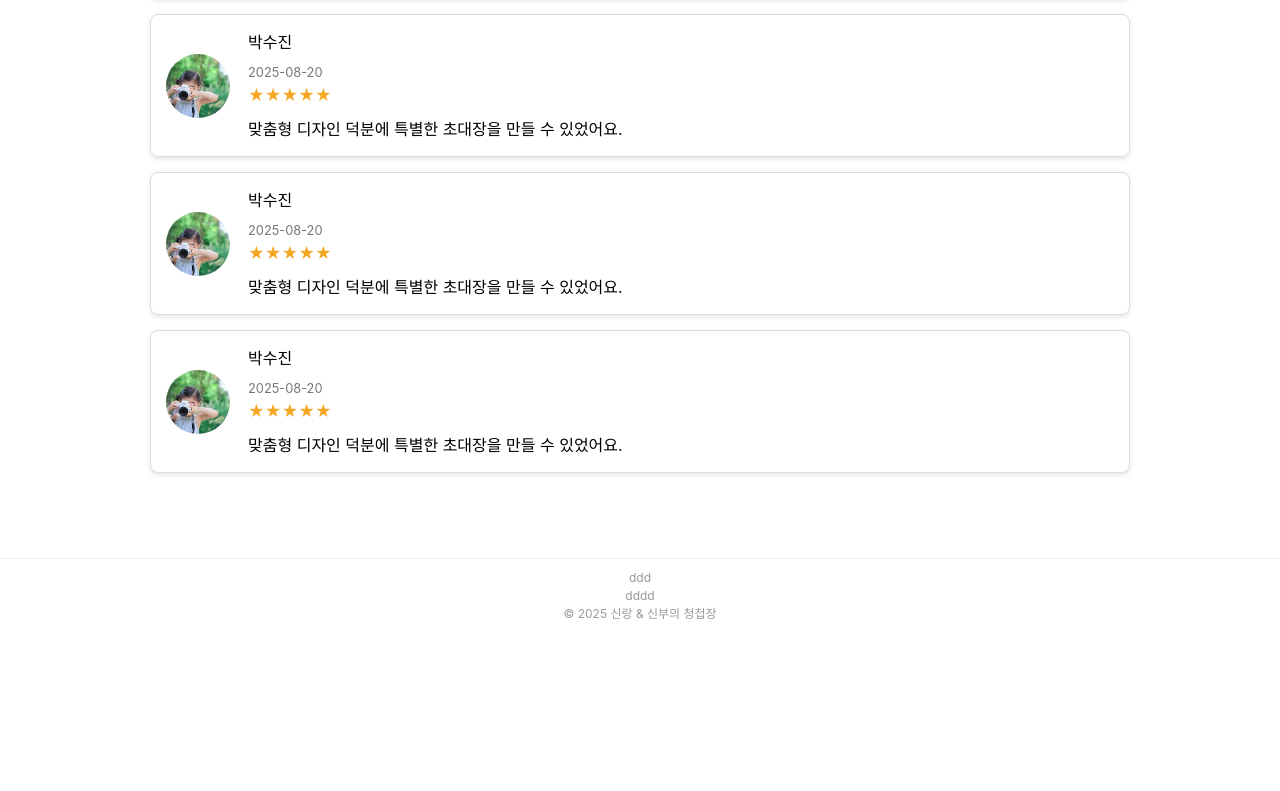
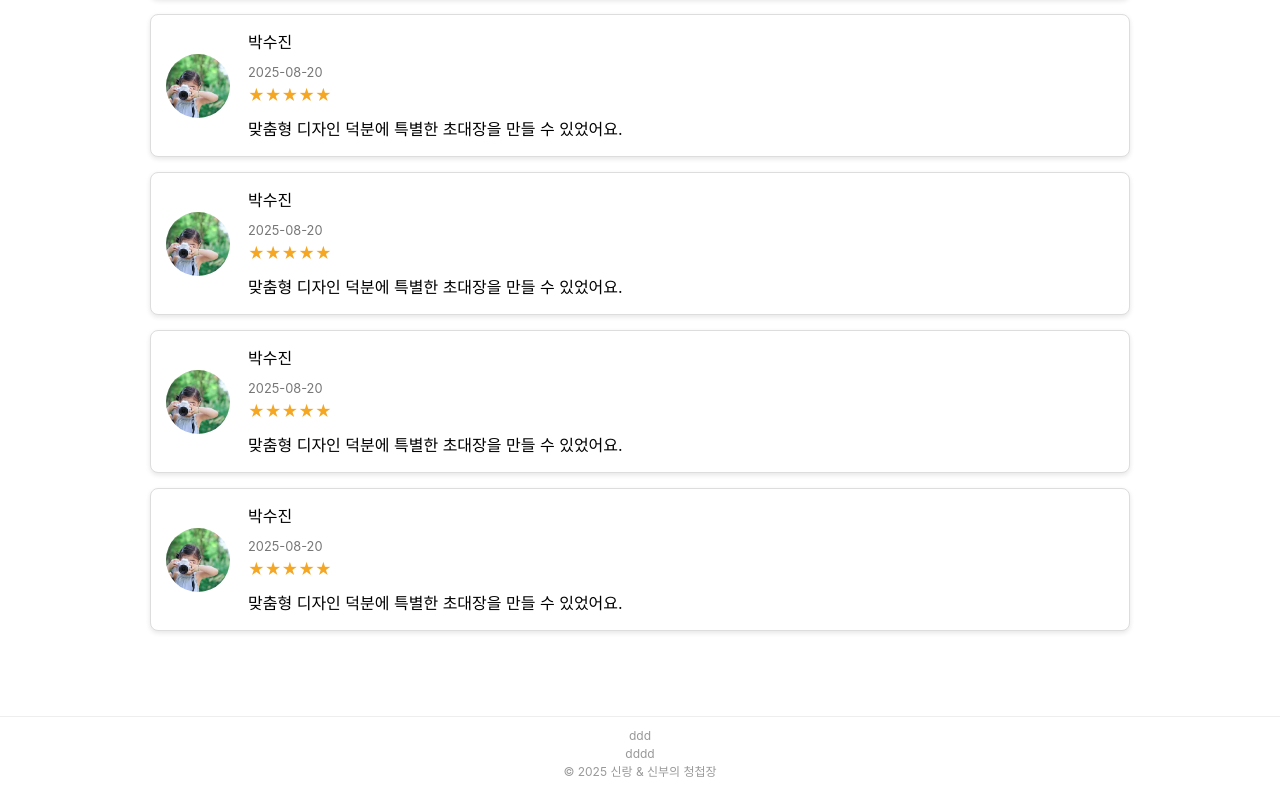
Before and after one commit to appleloverman/wedding-invitation, a React (Create React App) app: page /Review in a window 1280 px wide. Shown: the part 536-1327 px from the top of the page. Before the commit the page ends 1169 px from the top, so only its background shows below. Built offline with nearby package versions, Linux system fonts and the light colour scheme.

Commit message:
박종민

```diff
--- a/src/components/CustomerReview.js
+++ b/src/components/CustomerReview.js
@@ -47,6 +47,14 @@ const reviews = [
   },
   {
     id: 6,
+    name: "박수진",
+    date: "2025-08-20",
+    rating: 5,
+    comment: "맞춤형 디자인 덕분에 특별한 초대장을 만들 수 있었어요.",
+    photo: img3,
+  },
+  {
+    id: 7,
     name: "박수진",
     date: "2025-08-20",
     rating: 5,
```
